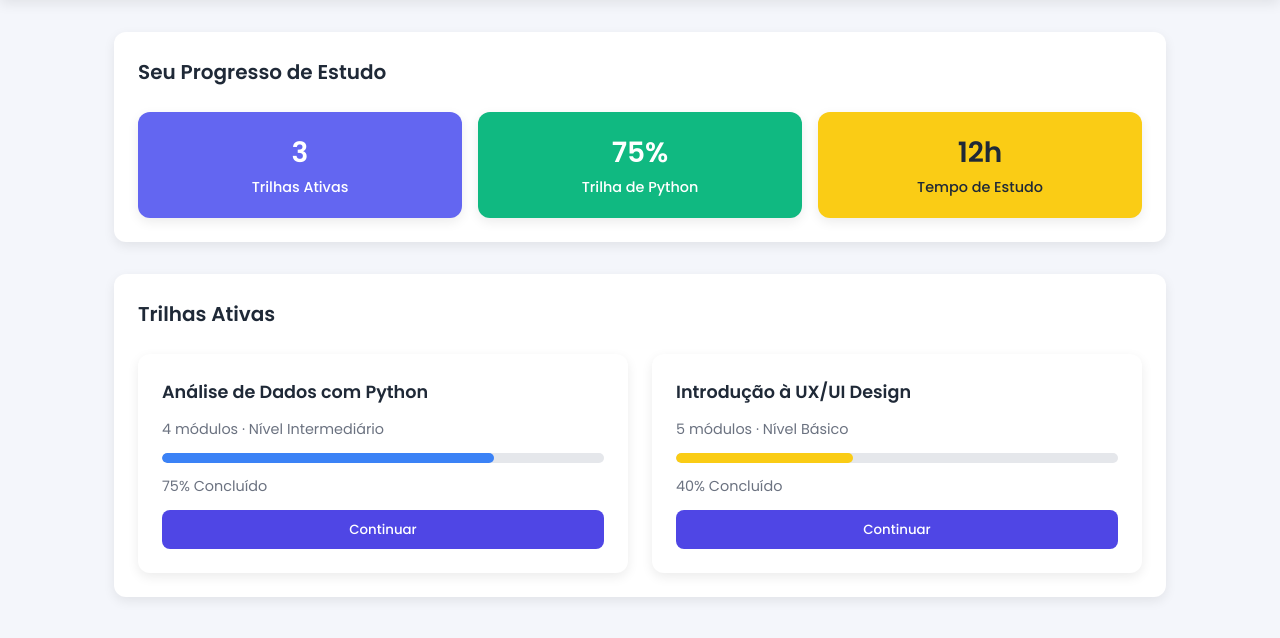
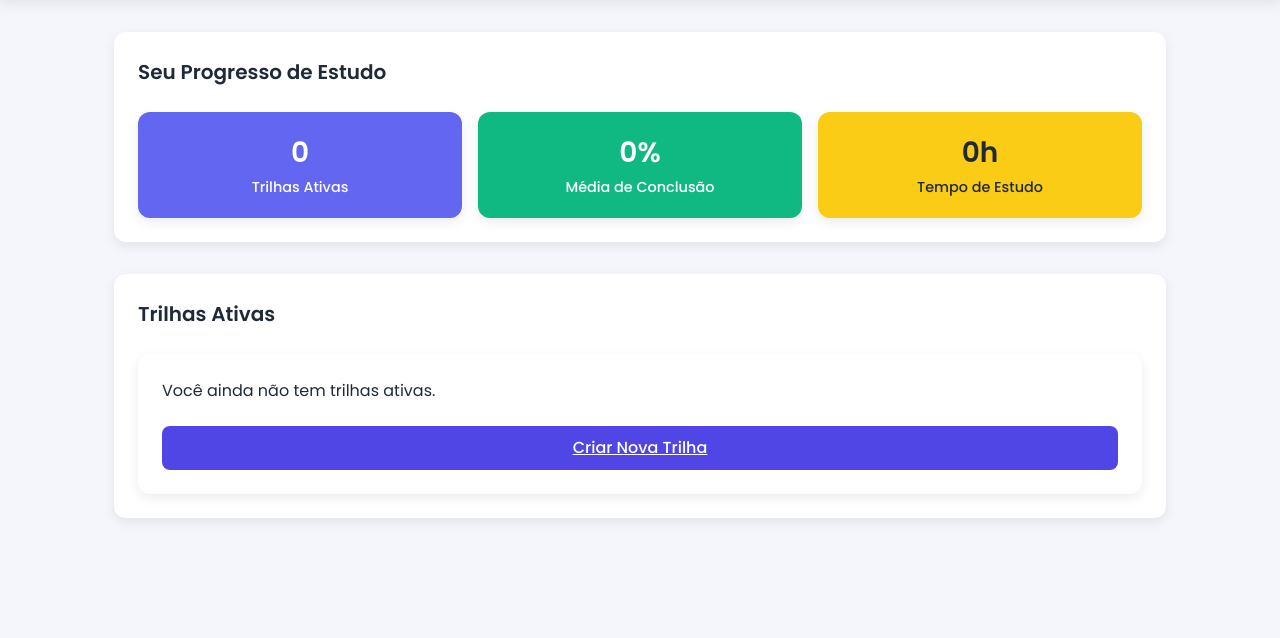
Before and after one commit to Nilton-Canto/EstudaAI, a Django app: page /usuarios/dashboard/ in a window 1280 px wide. Shown: the part 78-716 px from the top of the page. Run offline with Django 5.2, Linux system fonts and the light colour scheme; the visitor is signed in with stand-in values (Sample User, id 1); data that the repository does not hold is empty.

Commit message:
Refatoração: Melhorias no Dashboard, Models e Scripts de Seed

```diff
--- a/config/config/settings.py
+++ b/config/config/settings.py
@@ -131,9 +131,6 @@ USE_TZ = True
 
 STATIC_URL = "/static/"
 STATIC_ROOT = BASE_DIR / "staticfiles"
-STATICFILES_DIRS = [
-    BASE_DIR / "static",
-]
 
 # Default primary key field type
 # https://docs.djangoproject.com/en/5.2/ref/settings/#default-auto-field
--- a/config/usuarios/models.py
+++ b/config/usuarios/models.py
@@ -8,23 +8,6 @@ from django.db import models  # Tipos de campos do banco de dados
 
 
 class Usuario(AbstractUser):  # criação de uma classe usuário
-    nome = models.CharField(
-        max_length=100
-    )  # Char pois é tudo caracter, o tamanho pode variar, sendo de caso a caso
-    email = models.EmailField(
-        unique=True
-    )  # modelo específico de email, pois email tem seus peculiaridades, ex: @
-    universidade = models.CharField(max_length=255)  # Char pois é tudo caracter
-    curso = models.CharField(max_length=255)  # Char pois é tudo caracter
-    ano_formatura = models.IntegerField(
-        null=True,
-        blank=True,
-        validators=[MinValueValidator(2000), MaxValueValidator(2060)],
-    )  # Intenger para números inteiros, null=True --> o Banco não dará erro se estiver vazio
-    idade = models.IntegerField(
-        null=True, blank=True, validators=[MinValueValidator(8), MaxValueValidator(100)]
-    )  # blank=True --> o django aceitará formulários com essa parte em branco, mine max value validator para validar e não ter número absurdoss
-
     # Campos básicos do perfil
     nome = models.CharField(max_length=100)  # Nome completo do usuário
     email = models.EmailField(unique=True)  # Email único no sistema
--- a/config/usuarios/templates/usuarios/dashboard.html
+++ b/config/usuarios/templates/usuarios/dashboard.html
@@ -34,15 +34,15 @@
             <h2 class="section-title">Seu Progresso de Estudo</h2>
             <div class="stats-grid">
                 <div class="stat-card indigo">
-                    <p class="stat-value">3</p>
+                    <p class="stat-value">{{ total_trilhas }}</p>
                     <p class="stat-label">Trilhas Ativas</p>
                 </div>
                 <div class="stat-card green">
-                    <p class="stat-value">75%</p>
-                    <p class="stat-label">Trilha de Python</p>
+                    <p class="stat-value">0%</p>
+                    <p class="stat-label">Média de Conclusão</p>
                 </div>
                 <div class="stat-card yellow">
-                    <p class="stat-value">12h</p>
+                    <p class="stat-value">0h</p>
                     <p class="stat-label">Tempo de Estudo</p>
                 </div>
             </div>
@@ -52,26 +52,22 @@
         <section class="card">
             <h2 class="section-title dark">Trilhas Ativas</h2>
             <div class="trails-grid">
-                <!-- Card de exemplo -->
+                {% for trilha in trilhas_curso %}
                 <div class="trail-card">
-                    <h3 class="trail-title">Análise de Dados com Python</h3>
-                    <p class="trail-info">4 módulos · Nível Intermediário</p>
+                    <h3 class="trail-title">{{ trilha.titulo }}</h3>
+                    <p class="trail-info">Personalizada · {{ trilha.data_criacao|date:"d/m/Y" }}</p>
                     <div class="progress-bar">
-                        <div class="progress-fill blue" style="width: 75%"></div>
+                        <div class="progress-fill blue" style="width: 0%"></div>
                     </div>
-                    <p class="progress-text">75% Concluído</p>
+                    <p class="progress-text">0% Concluído</p>
                     <button class="btn-primary">Continuar</button>
                 </div>
-
+                {% empty %}
                 <div class="trail-card">
-                    <h3 class="trail-title">Introdução à UX/UI Design</h3>
-                    <p class="trail-info">5 módulos · Nível Básico</p>
-                    <div class="progress-bar">
-                        <div class="progress-fill yellow" style="width: 40%"></div>
-                    </div>
-                    <p class="progress-text">40% Concluído</p>
-                    <button class="btn-primary">Continuar</button>
+                    <p>Você ainda não tem trilhas ativas.</p>
+                    <a href="{% url 'criar_trilha' %}" class="btn-primary" style="text-align: center; display: block; margin-top: 10px;">Criar Nova Trilha</a>
                 </div>
+                {% endfor %}
             </div>
         </section>
     </main>
--- a/config/usuarios/views.py
+++ b/config/usuarios/views.py
@@ -4,6 +4,7 @@ from datetime import timedelta
 
 # Models
 from api.models import Area, Trilha
+from api_gemini.models import TrilhaCurso
 
 # Sistema de mensagens do Django
 from django.contrib import messages
@@ -180,8 +181,27 @@ def dashboard(request):
         HttpResponse: página de dashboard renderizada
     """
 
+    # Buscar trilhas personalizadas do usuário
+    trilhas_curso = TrilhaCurso.objects.filter(usuario=request.user, ativa=True).order_by(
+        "-data_criacao"
+    )
+
+    # Buscar trilhas pré-definidas do usuário (se houver lógica para isso)
+    trilhas_predefinidas = Trilha.objects.filter(usuario=request.user, ativa=True).order_by(
+        "-data_criacao"
+    )
+
+    # Combinar ou passar separadamente. Por enquanto, vamos focar nas trilhas de curso (personalizadas)
+    # pois é o foco da integração com LLM.
+
+    context = {
+        "trilhas_curso": trilhas_curso,
+        "trilhas_predefinidas": trilhas_predefinidas,
+        "total_trilhas": trilhas_curso.count() + trilhas_predefinidas.count(),
+    }
+
     # Renderiza a página de dashboard
-    return render(request, "usuarios/dashboard.html")
+    return render(request, "usuarios/dashboard.html", context)
 
 
 # ===== HELPERS =====
```
Also changed, not shown: config/api/management/commands/populate_areas.py (added, +25 -0 lines), config/api/management/commands/seed_db.py (added, +35 -0 lines), config/api/management/__init__.py (added), config/api/management/commands/__init__.py (added).
